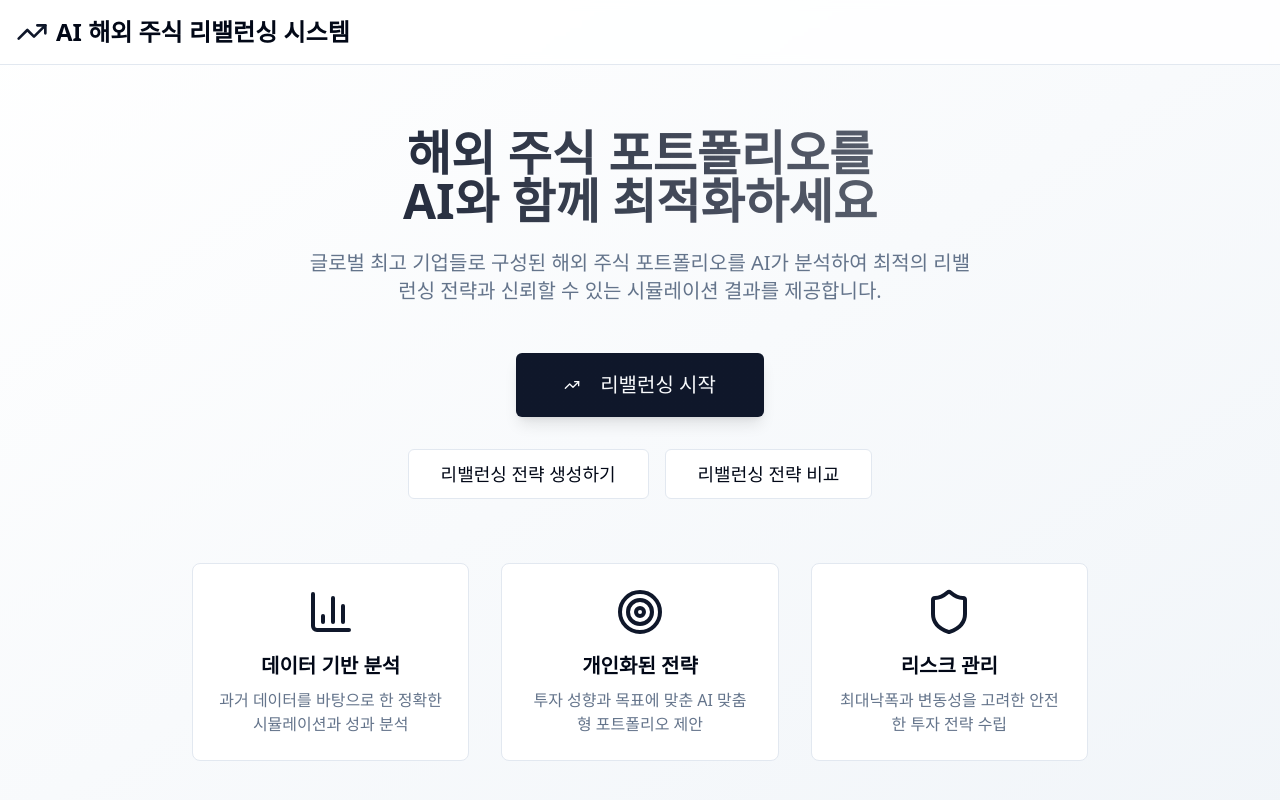
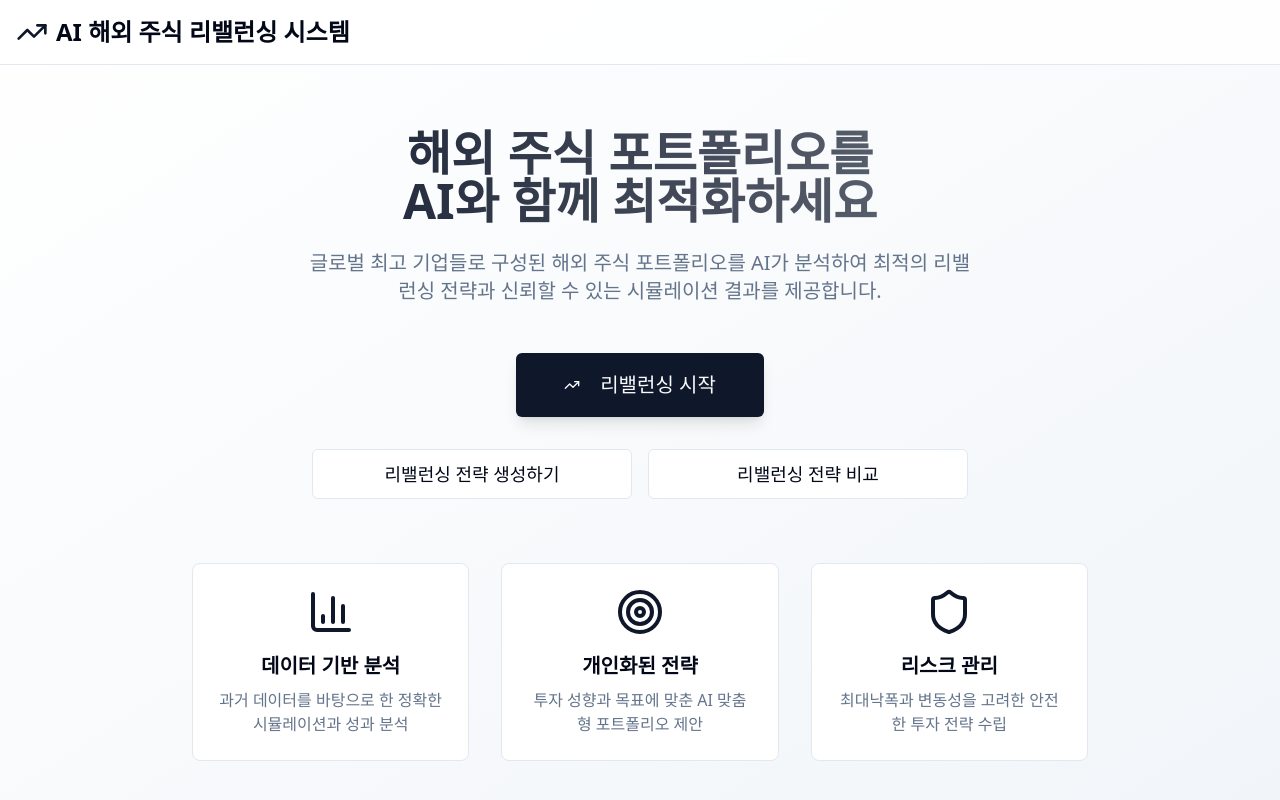
Before and after one commit to kakaopaysec-rebalace-team/spec2code-forge, a React (Vite) app: page / in a window 1280 px wide. Shown: the top 800 px of the page. Built offline with nearby package versions, Linux system fonts and the light colour scheme.

Commit message:
Update button sizes

```diff
--- a/src/pages/Index.tsx
+++ b/src/pages/Index.tsx
@@ -45,7 +45,7 @@ const Index = () => {
             <Button
               variant="outline"
               size="lg"
-              className="text-lg px-8 py-6"
+              className="text-lg px-8 py-6 sm:flex-1 sm:max-w-xs"
               onClick={() => navigate('/profile')}
             >
               리밸런싱 전략 생성하기
@@ -53,7 +53,7 @@ const Index = () => {
             <Button
               variant="outline"
               size="lg"
-              className="text-lg px-8 py-6"
+              className="text-lg px-8 py-6 sm:flex-1 sm:max-w-xs"
               onClick={() => navigate('/strategies')}
             >
               리밸런싱 전략 비교
```
